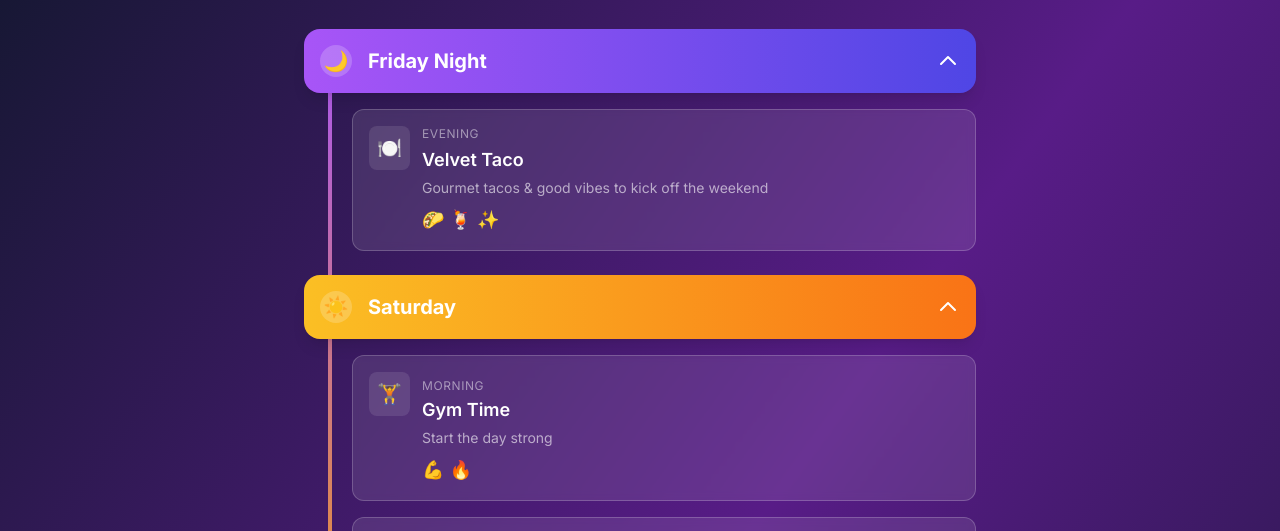
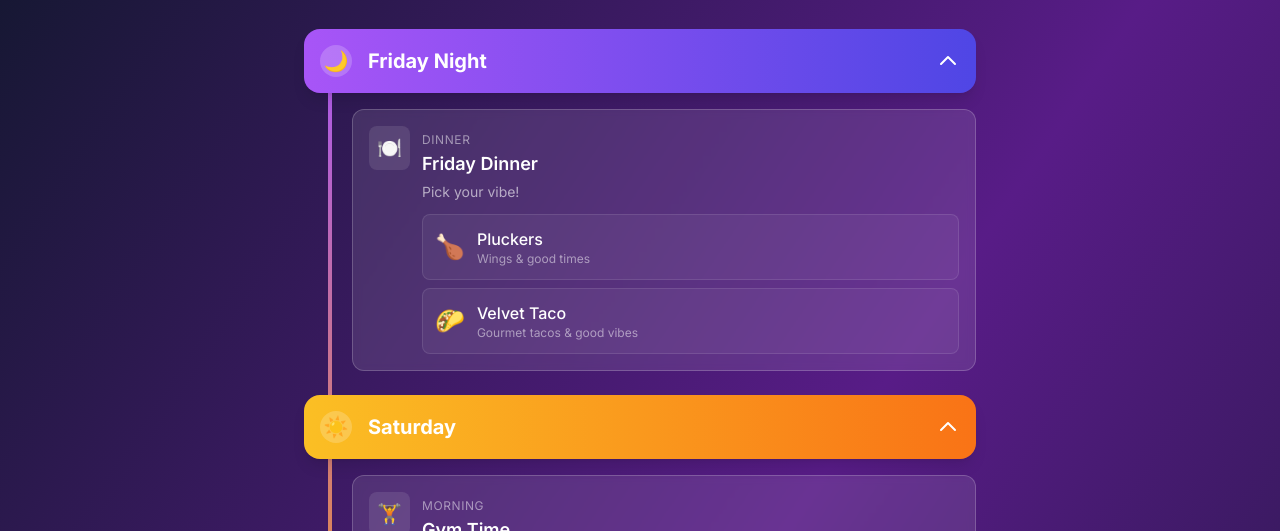
Before and after one commit to SeniorSloan/Sloan-Fizz, a website: page index.html in a window 1280 px wide. Both pictures are taken after a click on the button "❤️". Shown: the part 199-730 px from the top of the page. Drawn offline with nearby package versions, Linux system fonts and the light colour scheme; no server answers.

Commit message:
Add Friday dinner vote: Pluckers vs Velvet Taco

```diff
--- a/index.html
+++ b/index.html
@@ -145,12 +145,29 @@
                                     <span class="text-xl">🍽️</span>
                                 </div>
                                 <div class="flex-1">
-                                    <div class="flex items-center gap-2 mb-1">
-                                        <span class="text-xs text-white/50 uppercase tracking-wider">Evening</span>
+                                    <span class="text-xs text-white/50 uppercase tracking-wider">Dinner</span>
+                                    <h3 class="text-white font-semibold text-lg">Friday Dinner</h3>
+                                    <p class="text-white/60 text-sm mt-1">Pick your vibe!</p>
+                                    <div class="mt-3 space-y-2">
+                                        <button onclick="vote(this, 'friday-dinner')" data-option="pluckers" class="vote-btn friday-dinner relative w-full flex items-center gap-3 p-3 rounded-lg bg-white/5 border border-white/10 hover:bg-white/10 transition-all duration-200">
+                                            <span class="text-2xl">🍗</span>
+                                            <div class="flex-1 text-left">
+                                                <div class="text-white font-medium">Pluckers</div>
+                                                <div class="text-white/50 text-xs">Wings & good times</div>
+                                            </div>
+                                            <div class="vote-indicators flex gap-1"></div>
+                                            <div class="vote-heart hidden w-6 h-6 bg-pink-500 rounded-full items-center justify-center">💕</div>
+                                        </button>
+                                        <button onclick="vote(this, 'friday-dinner')" data-option="velvet-taco" class="vote-btn friday-dinner relative w-full flex items-center gap-3 p-3 rounded-lg bg-white/5 border border-white/10 hover:bg-white/10 transition-all duration-200">
+                                            <span class="text-2xl">🌮</span>
+                                            <div class="flex-1 text-left">
+                                                <div class="text-white font-medium">Velvet Taco</div>
+                                                <div class="text-white/50 text-xs">Gourmet tacos & good vibes</div>
+                                            </div>
+                                            <div class="vote-indicators flex gap-1"></div>
+                                            <div class="vote-heart hidden w-6 h-6 bg-pink-500 rounded-full items-center justify-center">💕</div>
+                                        </button>
                                     </div>
-                                    <h3 class="text-white font-semibold text-lg">Velvet Taco</h3>
-                                    <p class="text-white/60 text-sm mt-1">Gourmet tacos & good vibes to kick off the weekend</p>
-                                    <div class="mt-2 text-lg">🌮 🍹 ✨</div>
                                 </div>
                             </div>
                         </div>
```
